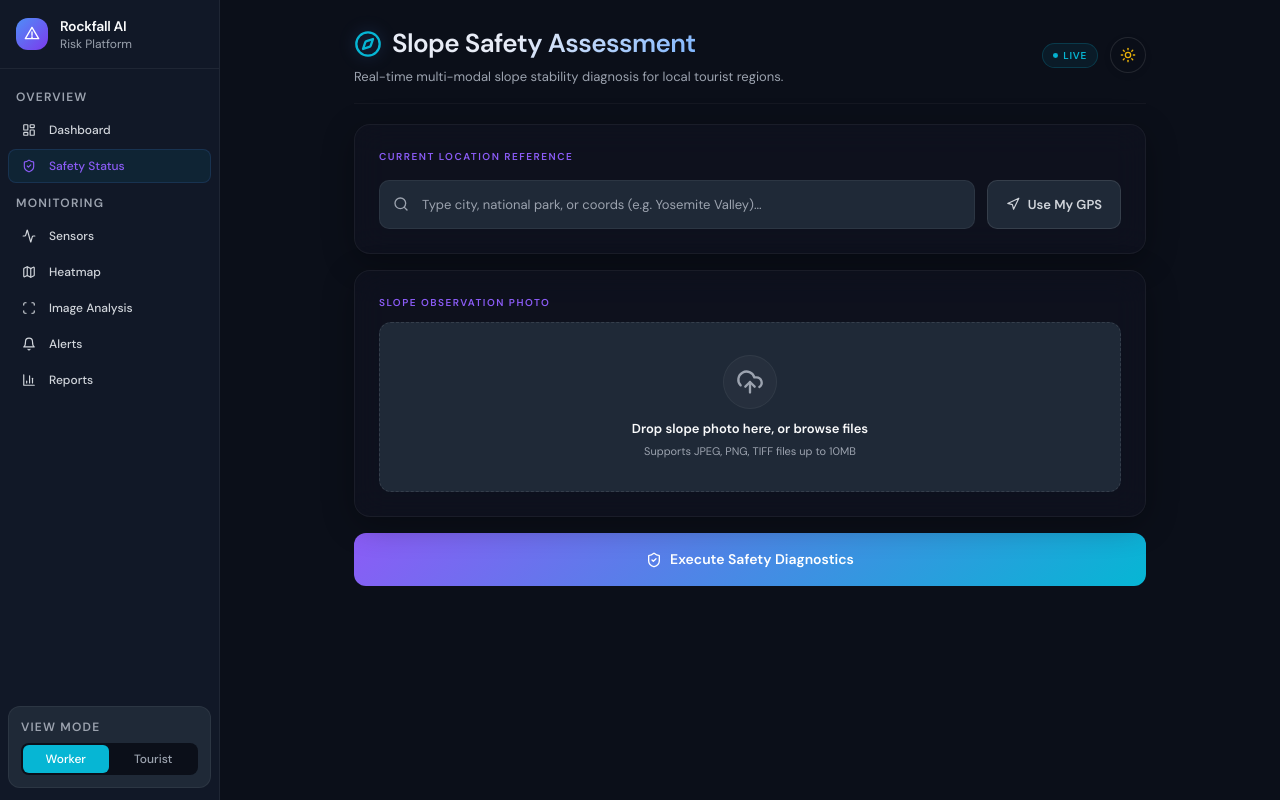
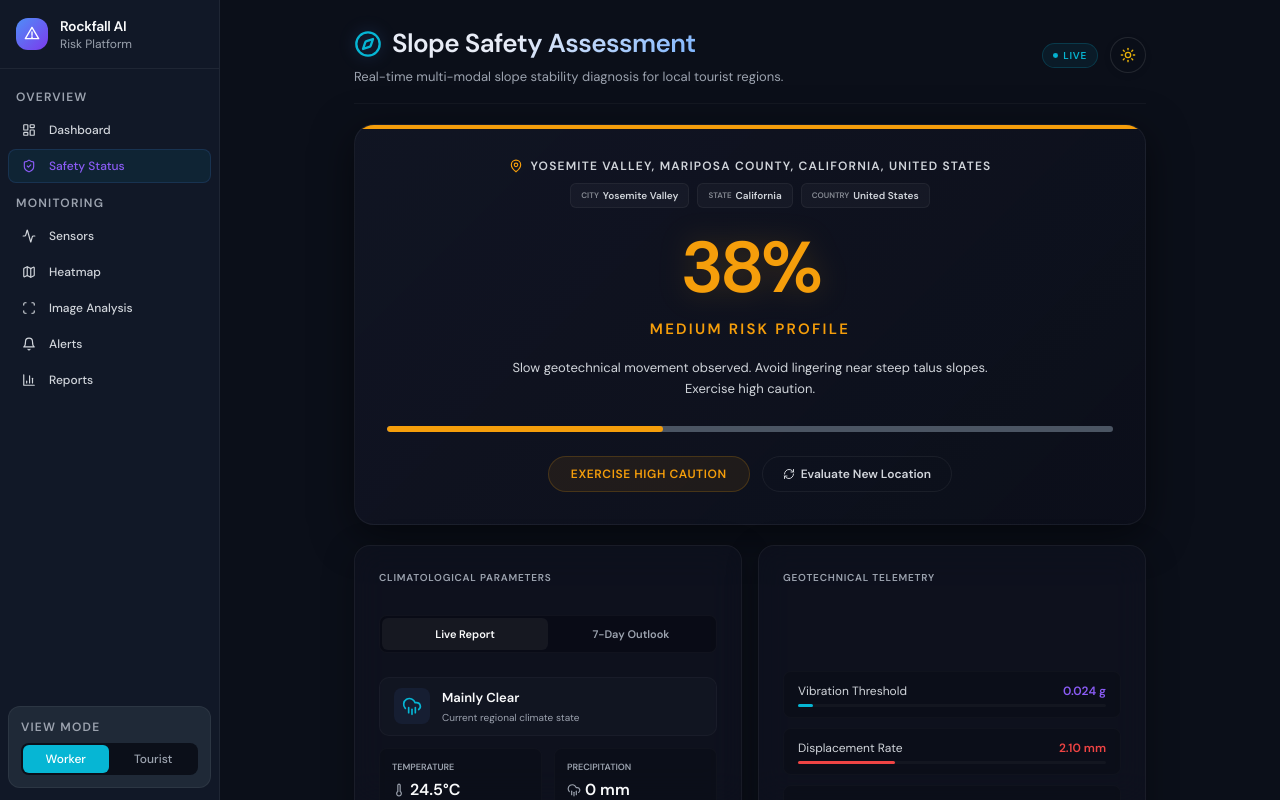
Before and after one commit to chapranishika/updated-rockfall, a Next.js app in the folder ui/: page /tourist in a window 1280 px wide. Built offline with nearby package versions, Linux system fonts and the light colour scheme.

Commit message:
feat: pre-populate tourist portal with real-time Yosemite Valley sample report on load

```diff
--- a/ui/app/tourist/page.tsx
+++ b/ui/app/tourist/page.tsx
@@ -24,9 +24,61 @@ import {
   Moon
 } from "lucide-react";
 
+const DEFAULT_YOSEMITE_RESULT = {
+  final_risk_score: 0.38,
+  risk_level: "MEDIUM",
+  confidence: 0.88,
+  recommendation: "Slow geotechnical movement observed. Avoid lingering near steep talus slopes. Exercise high caution.",
+  explainability: {
+    sensor_score: 0.352,
+    image_score: 0.414,
+    divergence: 0.062
+  },
+  sensor_result: {
+    sensor_values: {
+      vibration: 0.024,
+      displacement: 2.10,
+      pore_pressure: 1.15,
+      strain: 0.045
+    }
+  },
+  tourist_meta: {
+    requested_location: "Yosemite Valley",
+    resolved_location: "Yosemite Valley, Mariposa County, California, United States",
+    city: "Yosemite Valley",
+    state: "California",
+    country: "United States",
+    latitude: 37.74557,
+    longitude: -119.53316,
+    weather: {
+      temperature_c: 24.5,
+      humidity_pct: 42.0,
+      wind_speed_kmh: 12.4,
+      rainfall_mm: 0.0,
+      description: "Mainly Clear",
+      code: 1
+    },
+    forecast: [
+      { date: "2026-07-08", temp_max: 26.2, temp_min: 14.5, precipitation_mm: 0.0, description: "Clear Sky", code: 0 },
+      { date: "2026-07-09", temp_max: 27.0, temp_min: 15.0, precipitation_mm: 0.0, description: "Mainly Clear", code: 1 },
+      { date: "2026-07-10", temp_max: 25.4, temp_min: 13.8, precipitation_mm: 1.2, description: "Slight Rain Showers", code: 80 },
+      { date: "2026-07-11", temp_max: 24.0, temp_min: 12.5, precipitation_mm: 0.0, description: "Partly Cloudy", code: 2 },
+      { date: "2026-07-12", temp_max: 23.5, temp_min: 11.8, precipitation_mm: 0.0, description: "Clear Sky", code: 0 },
+      { date: "2026-07-13", temp_max: 24.8, temp_min: 13.0, precipitation_mm: 0.0, description: "Mainly Clear", code: 1 },
+      { date: "2026-07-14", temp_max: 25.5, temp_min: 14.0, precipitation_mm: 0.0, description: "Clear Sky", code: 0 }
+    ],
+    terrain_category: "Mountainous Terrain",
+    terrains: [
+      { name: "Cliffside Hiking Trails", danger_score: 41.5, condition: "Caution. Slow movement observed. Avoid lingering near slopes." },
+      { name: "Talus Scree Slopes", danger_score: 38.0, condition: "Caution. Slow movement observed. Avoid lingering near slopes." },
+      { name: "Mountain Highway Rock-Cuts", danger_score: 34.2, condition: "Caution. Slow movement observed. Avoid lingering near slopes." }
+    ]
+  }
+};
+
 export default function TouristPage() {
   const { theme, toggleTheme } = useTheme();
-  const [locationName, setLocationName] = useState("");
+  const [locationName, setLocationName] = useState("Yosemite Valley");
   const [coords, setCoords] = useState<{ latitude: number; longitude: number } | null>(null);
   const [gpsLoading, setGpsLoading] = useState(false);
   const [weatherTab, setWeatherTab] = useState<"current" | "forecast">("current");
@@ -34,7 +86,7 @@ export default function TouristPage() {
   const [imagePreview, setImagePreview] = useState<string | null>(null);
   const [loading, setLoading] = useState(false);
   const [error, setError] = useState<string | null>(null);
-  const [result, setResult] = useState<any | null>(null);
+  const [result, setResult] = useState<any | null>(DEFAULT_YOSEMITE_RESULT);
   const [showOverlay, setShowOverlay] = useState(true);
   const fileInputRef = useRef<HTMLInputElement>(null);
 
```
